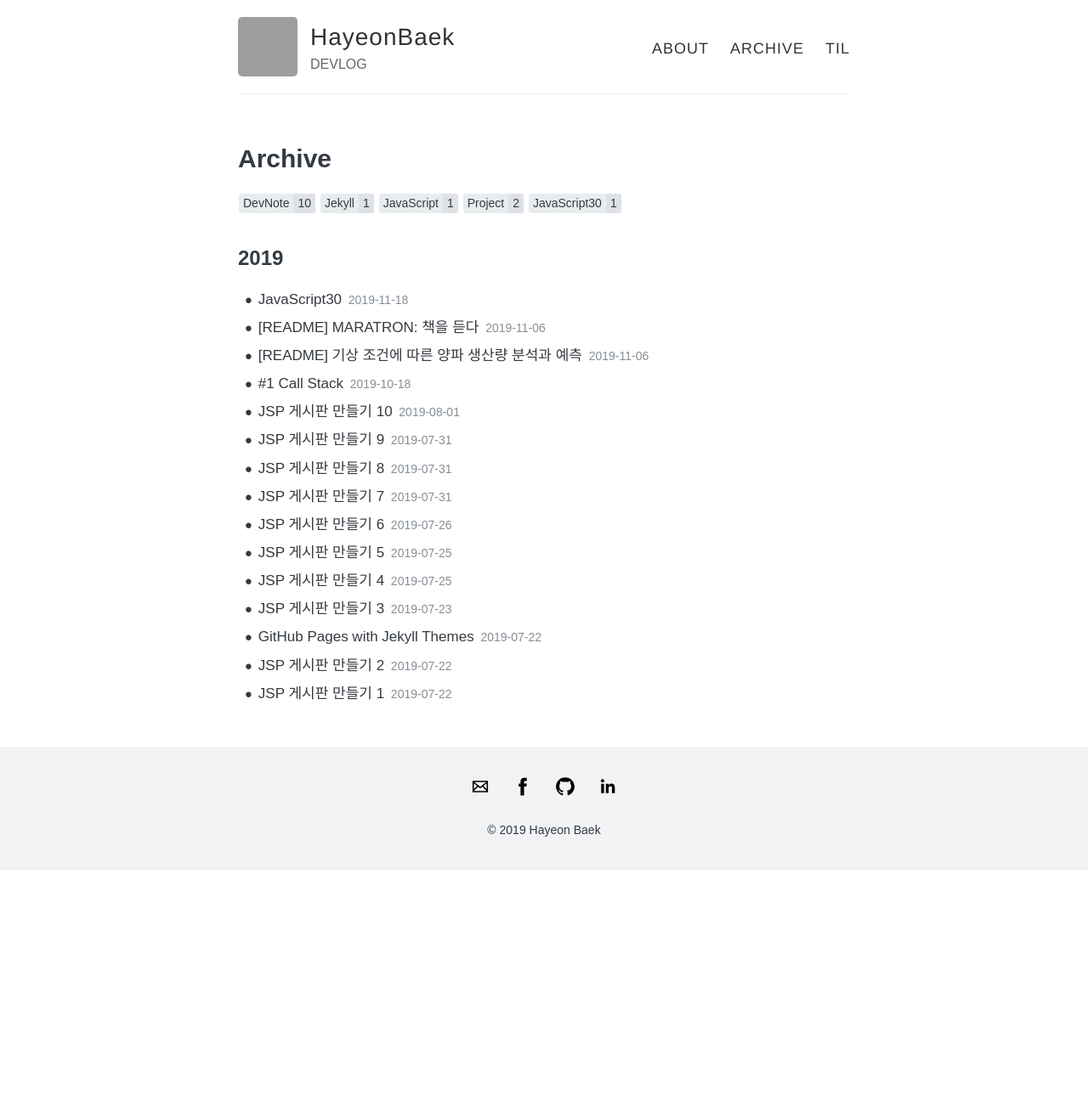
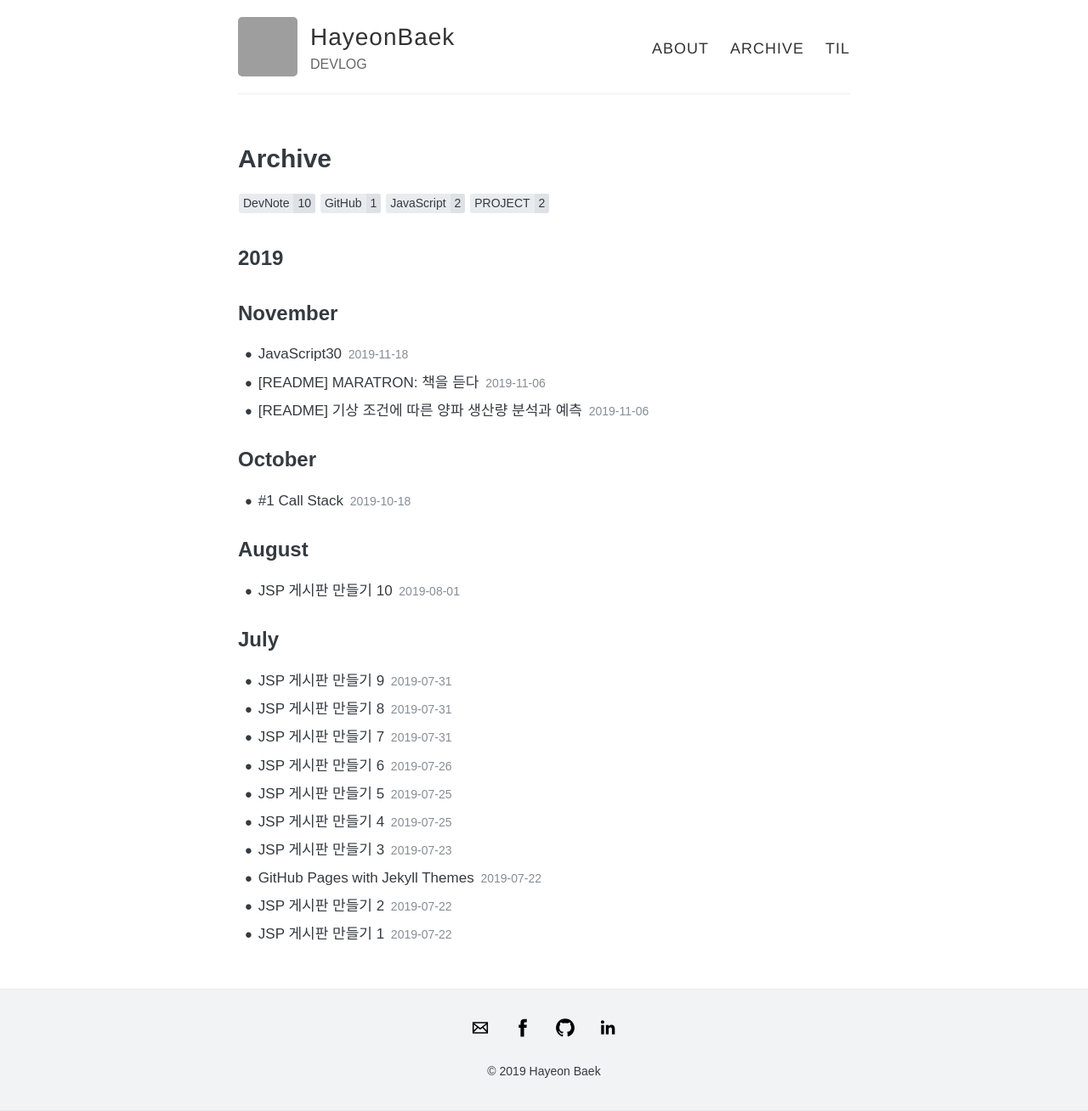
Before and after one commit to bhy304/bhy304.github.io, a Jekyll site: the page built from archive/index.html, in a window 1280 px wide. Shown: the whole page at 85% size. Built offline with Jekyll 4.4.1, drawn with Linux system fonts in a browser that asks for light colours; before the commit the page ends 1024 px from its top, so only the background shows below that; grey boxes are pictures that could not be loaded.

Commit message:
Edit archive, posts

```diff
--- a/_posts/2019-07-22-githubpages-jekylltheme.md
+++ b/_posts/2019-07-22-githubpages-jekylltheme.md
@@ -1,7 +1,7 @@
 ---
 layout: post
 title: "GitHub Pages with Jekyll Themes"
-tags: [Jekyll]
+tags: [GitHub]
 comments: true
 ---
 
--- a/_sass/_variables.scss
+++ b/_sass/_variables.scss
@@ -20,8 +20,7 @@ $helveticaNeue: "Helvetica Neue", Helvetica, Arial, sans-serif;
 $georgia: Georgia, serif;
 
 // Fonts
-// $base-font: 'Spoqa Han Sans', 'Source Sans Pro', 'Apple SD Gothic Neo',  'Nanum Gothic',  'Arial', 'Dotum', sans-serif;
-$base-font: 'Nanum Gothic', 'Spoqa Han Sans', 'Arial', sans-serif;
+$base-font: 'Nanum Gothic', 'Spoqa Han Sans', 'Source Sans Pro', 'Apple SD Gothic Neo', 'Arial', 'Dotum', sans-serif;
 $code-font: 'Nanum Gothic', 'Menlo', 'Courier New', 'Monaco', 'Spoqa Han Sans', monospace;
 
 // Font sizes
--- a/archive/index.html
+++ b/archive/index.html
@@ -20,12 +20,6 @@ permalink: /archive/
     {% endfor %}
   </ul>
 
-</div>
-
-{% if site.posts.size == 0 %}
-  <h2>No post found</h2>
-{% endif %}
-
   <ul class="archive">
     {% for post in site.posts %}
       {% unless post.next %}
@@ -35,6 +29,16 @@ permalink: /archive/
         {% capture nyear %}{{ post.next.date | date: '%Y' }}{% endcapture %}
         {% if year != nyear %}
           <h2>{{ post.date | date: '%Y' }}</h2>
+        {% endif %}
+      {% endunless %}
+
+      {% unless post.next %}
+        <h2>{{ post.date | date: '%B' }}</h2>
+      {% else %}
+        {% capture month %}{{ post.date | date: '%B' }}{% endcapture %}
+        {% capture nmonth %}{{ post.next.date | date: '%B' }}{% endcapture %}
+        {% if month != nmonth %}
+          <h2>{{ post.date | date: '%B' }}</h2>
         {% endif %}
       {% endunless %}
 
@@ -50,3 +54,4 @@ permalink: /archive/
       </li>
     {% endfor %}
   </ul>
+</div>
```
Also changed, not shown: _posts/2019-11-06-project1.md (+3 -4 lines), _posts/2019-11-06-project2.md (+3 -5 lines), _posts/2019-11-18-JS30.md (+2 -2 lines). Lines whose indentation alone changed are shown as unchanged.
